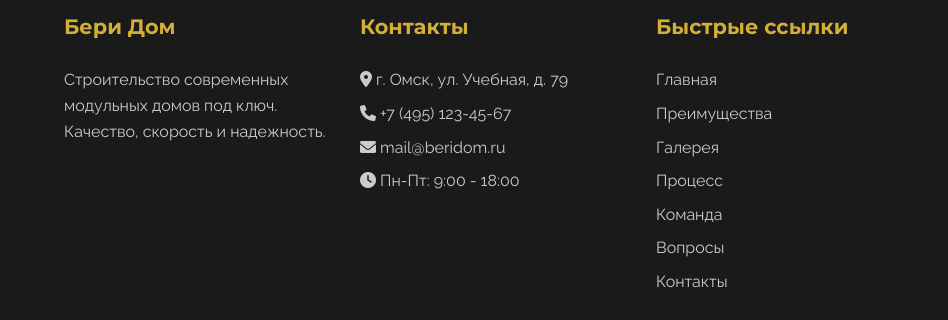
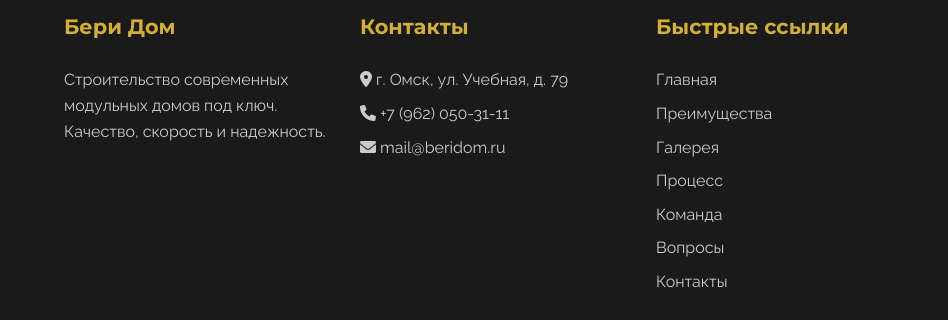
Before and after one commit to pypynyaa/blok-lending, a plain HTML site: page index.html in a window 1280 px wide. Shown: the part 7609-7929 px from the top of the page, 0-948 px from the left. Drawn offline with Linux system fonts and the light colour scheme.

```diff
--- a/index.html
+++ b/index.html
@@ -1471,9 +1471,8 @@
                 <div class="footer-column">
                     <h3>Контакты</h3>
                     <p><i class="fas fa-map-marker-alt"></i> г. Омск, ул. Учебная, д. 79</p>
-                    <p><i class="fas fa-phone"></i> +7 (495) 123-45-67</p>
+                    <p><i class="fas fa-phone"></i> +7 (962) 050-31-11</p>
                     <p><i class="fas fa-envelope"></i> mail@beridom.ru</p>
-                    <p><i class="fas fa-clock"></i> Пн-Пт: 9:00 - 18:00</p>
                 </div>
                 <div class="footer-column">
                     <h3>Быстрые ссылки</h3>
```
